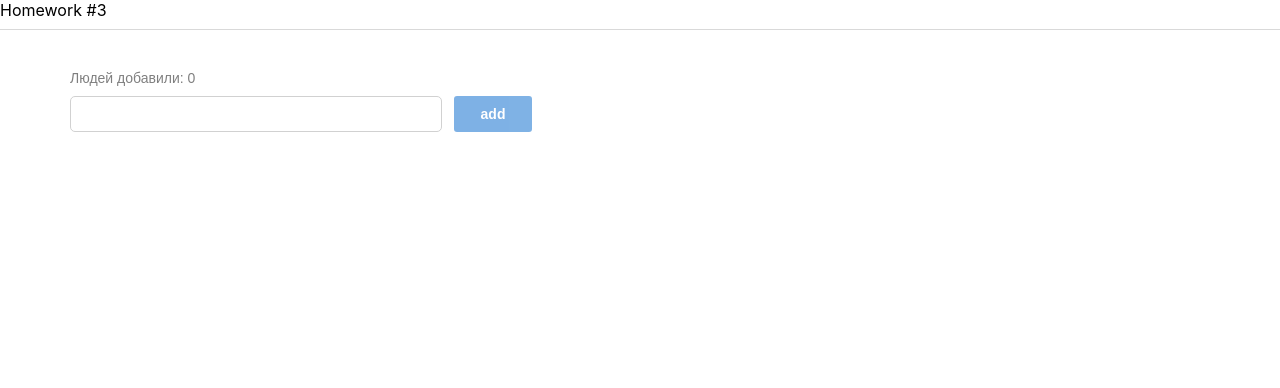
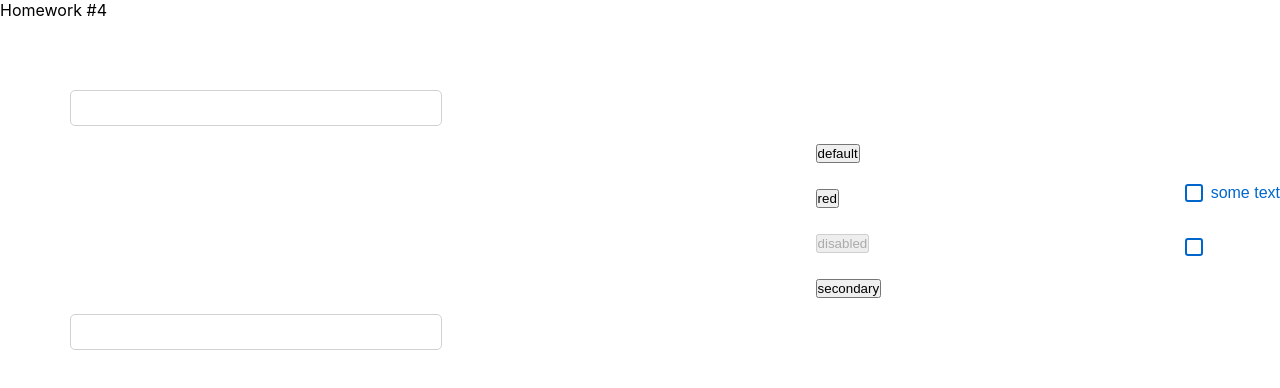
Before and after one commit to ArtemHard/hws2, a React (Create React App) app: page / in a window 1280 px wide. Shown: the top 388 px of the page. Built offline with nearby package versions, Linux system fonts and the light colour scheme.

Commit message:
add classes

```diff
--- a/src/s1-main/App.tsx
+++ b/src/s1-main/App.tsx
@@ -3,15 +3,16 @@ import s from "./App.module.css";
 import HW1 from "../s2-homeworks/hw01/HW1";
 import HW2 from "../s2-homeworks/hw02/HW2";
 import HW3 from "../s2-homeworks/hw03/HW3";
+import HW4 from "../s2-homeworks/hw04/HW4";
 
 function App() {
   return (
     <div className={s.App}>
-      {/*<HW1/> */}
+      {/* <HW1 /> */}
       {/*раскомментировать по ходу выполнения*/}
-      {/*<HW2/>*/}
-      <HW3 />
-      {/*<HW4/>*/}
+      {/* <HW2 /> */}
+      {/* <HW3 /> */}
+      <HW4 />
 
       {/*при выполнении дз 5 и более - закомментировать здесь дз 1-4, так как они есть внутри дз 5*/}
       {/*<HW5/>*/}
--- a/src/s2-homeworks/hw04/common/c1-SuperInputText/SuperInputText.module.css
+++ b/src/s2-homeworks/hw04/common/c1-SuperInputText/SuperInputText.module.css
@@ -1,20 +1,46 @@
 .input:focus {
+    outline:none;
 }
 
 .input {
 }
 
 .inputWrapper {
+    margin: 0;
+    padding: 0;
 }
 
 .superInput {
+    margin: 70px;
+    height: 36px;
+    width: 372px;
+    border: 1px solid #D1D1D1;
+border-radius: 5px;
 }
 
 .errorInput {
+    margin: 70px;
+    height: 36px;
+    width: 372px;
+    border: 1px solid #CC1439;
+    border-radius: 5px;
+    color: #CC1439;
 }
 
 .errorInput:focus {
+    outline:none;
 }
 
 .error {
+    position: relative;
+    top: -30px;
+    right: 440px;
+    font-family: 'Montserrat', sans-serif;
+font-style: normal;
+font-weight: 400;
+font-size: 10px;
+line-height: 12px;
+
+color: #CC1439;
+
 }
```
